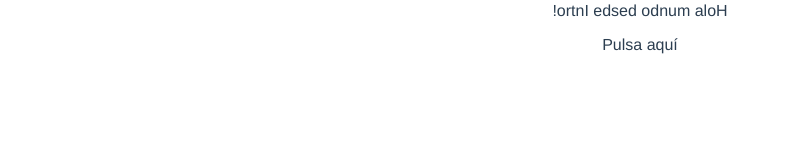
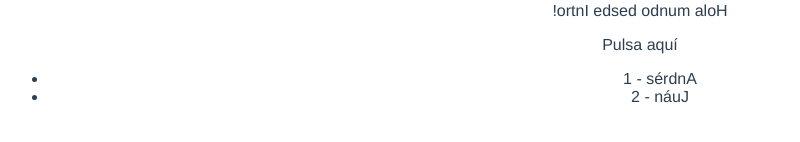
Before and after one commit to dadivos93/curso-vue-vuex, a Vue app in the folder intro-curso/: page / in a window 1280 px wide. Shown: the part 342-484 px from the top of the page, without its empty margins (0-800 px from the left). Built offline with nearby package versions, Linux system fonts and the light colour scheme.

Commit message:
Iterando datos con v-for

```diff
--- a/intro-curso/src/components/Intro.vue
+++ b/intro-curso/src/components/Intro.vue
@@ -3,6 +3,11 @@
     <h1>Intro Component</h1>
     <p>{{ txt | reverse }}</p>
     <p @click="clickIntro(txt)">Pulsa aquí</p>
+    <ul>
+      <li v-for="user in users" v-bind:key="user.id">
+        {{ user.id }} - {{ user.name | reverse }}
+      </li>
+    </ul>
   </div>
 </template>
 
@@ -10,7 +15,11 @@
 export default {
   data () {
     return {
-      txt: 'Hola mundo desde Intro!'
+      txt: 'Hola mundo desde Intro!',
+      users: [
+        { id: 1, name: 'Andrés' },
+        { id: 2, name: 'Juán' }
+      ]
     }
   },
   methods: {
--- a/intro-curso/src/main.js
+++ b/intro-curso/src/main.js
@@ -3,7 +3,7 @@ import App from './App'
 
 Vue.config.productionTip = false
 
-// Ejemplo de filtro a nivel global
+// Ejemplo de filtro global
 Vue.filter('reverse', (value) => {
   return value.split('').reverse().join('')
 })
```
